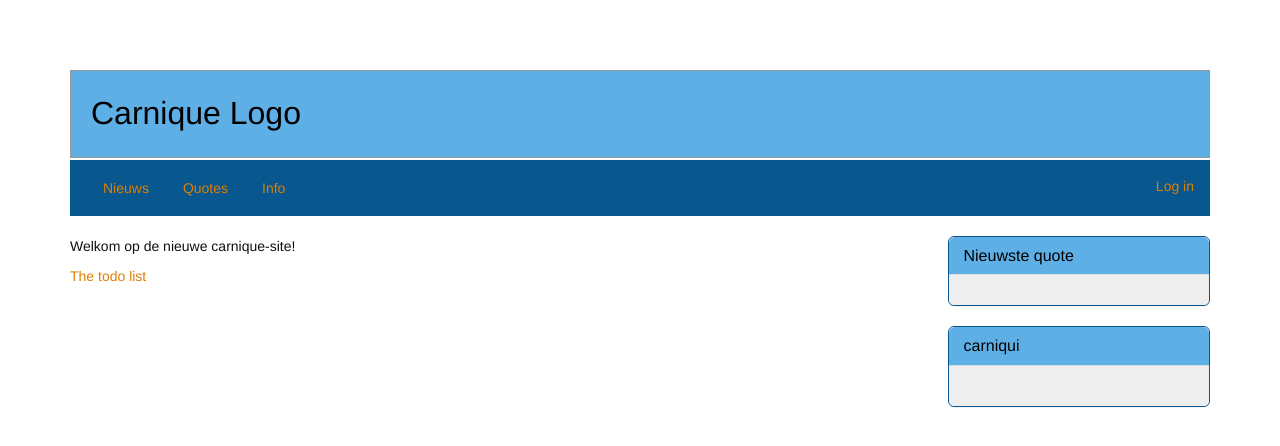
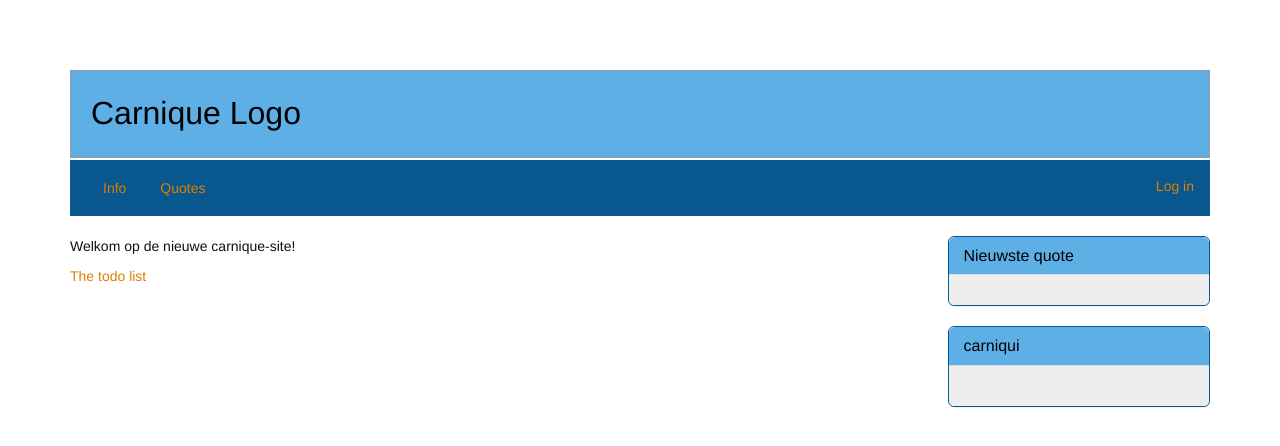
Before and after one commit to joostvunderink/carnique_site, a Django app: template carnique/templates/index.html in a window 1280 px wide. Shown: the top 446 px of the page. Run offline with Django 3.2, Linux system fonts and the light colour scheme; the template is opened without the code that fills it, so the values that code supplies are empty; some libraries are stand-ins or nearby versions.

Commit message:
Reordered menu items. Info now is a drop down.

```diff
--- a/carnique/templates/base.html
+++ b/carnique/templates/base.html
@@ -16,23 +16,30 @@
       </a>
     </div>
 
-    <!-- navbar-fixed-top navbar-inverse -->
     <nav class="navbar" role="navigation">
       <div class="collapse navbar-collapse">
         <ul class="nav navbar-nav">
-          <li class="navbar"><a class="navbar" href="/news/">Nieuws</a></li>
+
+          <li class="navbar dropdown">
+            <a href="/news/" class="navbar" data-toggle="dropdown">Info</a>
+            <ul class="dropdown-menu">
+              <li><a class="dropdown-item" href="/news/">Nieuws</a></li>
+              <li><a class="dropdown-item" href="/whatiscarnique/">Wat is Carnique?</a></li>
+              <li><a class="dropdown-item" href="/guidelines/">Richtlijnen</a></li>
+            </ul>
+          </li>
 
           <li class="navbar dropdown">
             <a href="/quotes/" class="navbar" data-toggle="dropdown">Quotes</a>
             <ul class="dropdown-menu">
-              <li><a href="/quotes/" class="dropdown-item">Alle quotes</a></li>
-              <li><a href="/quotes/?o=score" class="dropdown-item">Beste quotes</a></li>
-              <li><a href="/quotes/random/" class="dropdown-item">Willekeurige quote</a></li>
+              <li><a class="dropdown-item" href="/quotes/">Alle quotes</a></li>
+              <li><a class="dropdown-item" href="/quotes/?o=score">Beste quotes</a></li>
+              <li><a class="dropdown-item" href="/quotes/random/">Willekeurige quote</a></li>
               <li class="divider"></li>
               <li><a href="/quotes/add/" class="dropdown-item">Voeg quote toe</a></li>
             </ul>
           </li>
-          <li class="navbar"><a class="navbar" href="/whatiscarnique/">Info</a></li>
+
         </ul>
 
         <ul class="nav navbar-nav navbar-right">
```
